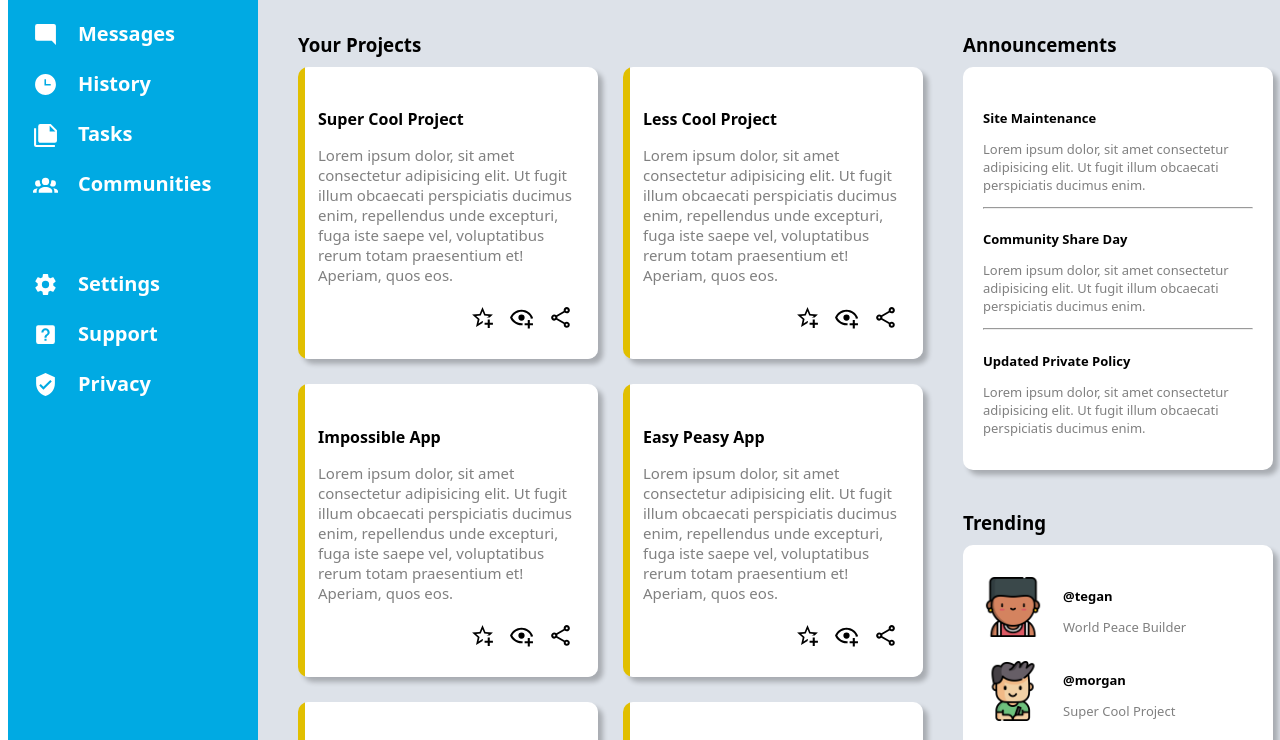
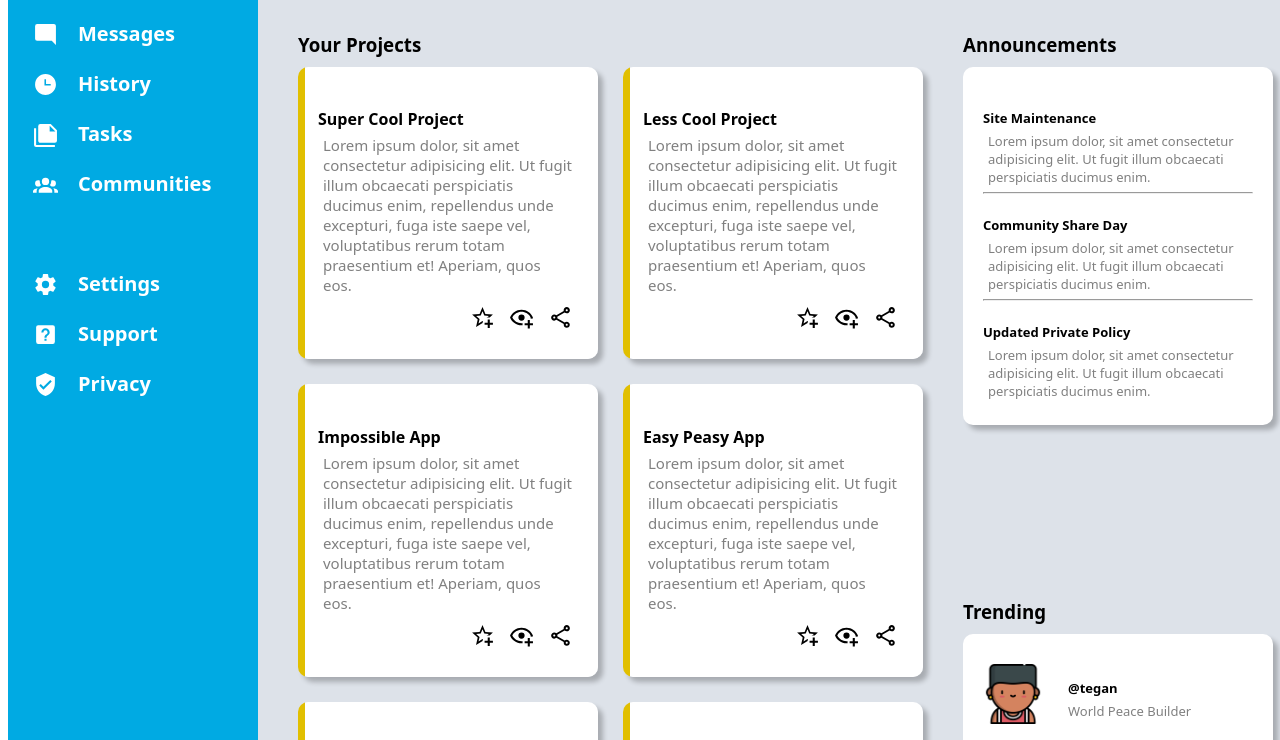
Before and after one commit to Jocaral/admin-dashboard, a plain HTML site: page index.html in a window 1280 px wide. Shown: the part 166-906 px from the top of the page. Drawn offline with Linux system fonts and the light colour scheme.

Commit message:
layout done

```diff
--- a/style.css
+++ b/style.css
@@ -32,8 +32,9 @@
     grid-row: 2/3;
     display: grid;
     grid-template-columns: 1fr 350px;
-    grid-template-rows: 1fr 2fr;
+    grid-template-rows: 1fr 450px;
     padding: 20px;
+    /* align-items: stretch; */
 }
 
 .your-projects{
@@ -41,14 +42,16 @@
     flex-direction: column;
     grid-row: 1/3;
     padding: 20px;
-    max-height: 900px;
+    max-height: 1000px;
+    /* align-content: space-between; */
 }
 
 .content-projects{
     display: grid;
     grid-template-columns: repeat(2,minmax(300px,50%));
-    grid-template-rows:  repeat(3,minmax(250px,50%));
+    grid-template-rows:  repeat(3,minmax(260px,50%));
     gap: 25px;
+    /* align-content: stretch; */
 }
 .project{
     color: grey;
@@ -98,7 +101,7 @@
     grid-row: 2/3;
     background-color: var(--main-content-bkg);
     padding: 20px;
-    /* align-self: end; */
+    align-self: end;
     }
 
 .trending .project{
@@ -112,6 +115,19 @@
     padding: 20px;
     box-shadow: 5px 5px 5px rgba(0, 0, 0, 0.24);
     column-gap: 20px;
+}
+.user-name{
+    padding: 20px 0px;
+    /* margin: 20px;    */
+    height: 80px;
+    box-sizing: border-box;
+    justify-content: start;
+
+}
+
+.user-name > h5, p{
+    padding: 0;
+    margin: 5px;
 }
 
 .trending .project img{
```
